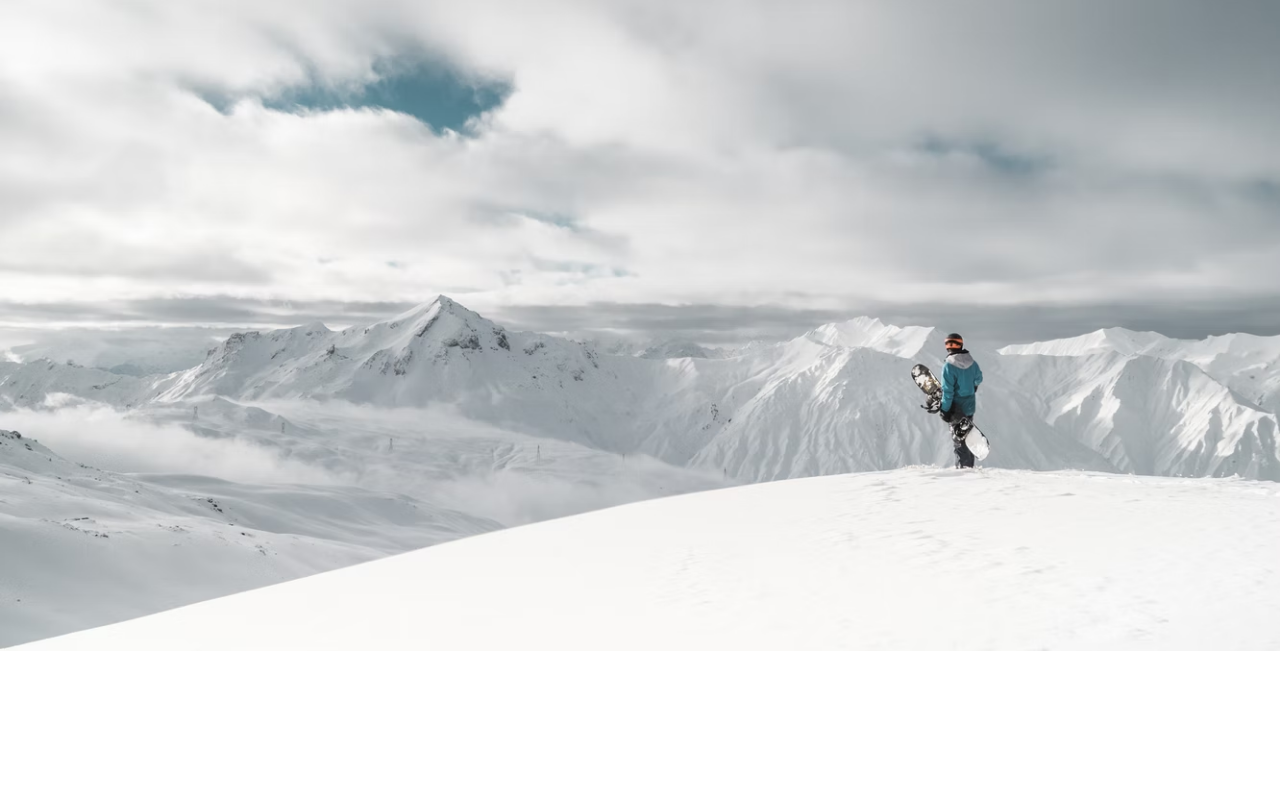
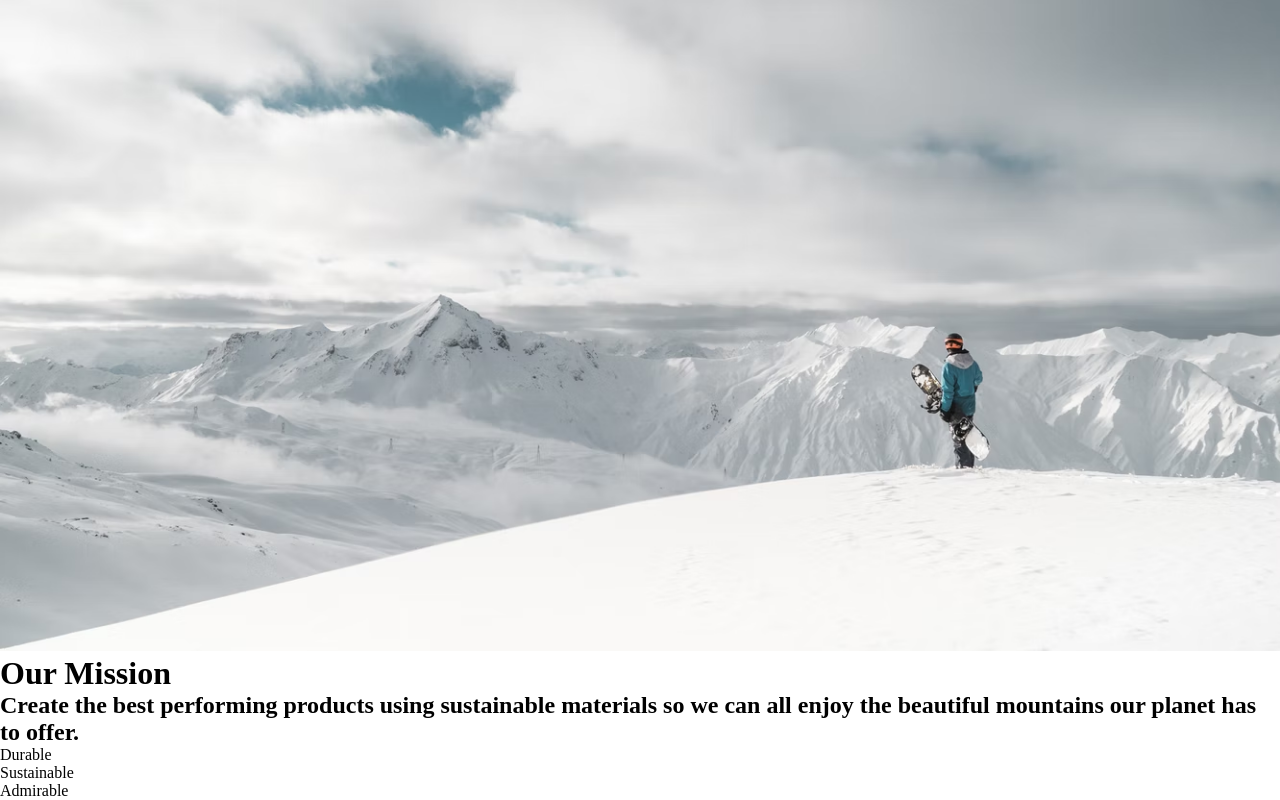
Before and after one commit to traneric89/one-stop-shop, a React (Create React App) app: page / in a window 1280 px wide. Shown: the part 168-968 px from the top of the page. Before the commit the page ends 823 px from the top, so only its background shows below. Built offline with nearby package versions, Linux system fonts and the light colour scheme.

Commit message:
Added mission statement

```diff
--- a/src/App.js
+++ b/src/App.js
@@ -1,10 +1,12 @@
 import React from "react";
 import Homepage from "./components/Homepage";
+import Mission from "./components/Mission";
 
 const App = () => {
   return (
     <div>
       <Homepage />
+      <Mission />
     </div>
   );
 };
--- /dev/null
+++ b/src/components/Mission.js
@@ -0,0 +1,20 @@
+import React from "react";
+
+const Mission = () => {
+  return (
+    <div>
+      <h1>Our Mission</h1>
+      <h2>
+        Create the best performing products using sustainable materials so we
+        can all enjoy the beautiful mountains our planet has to offer.
+      </h2>
+      <div className="missions">
+        <div className="mission">Durable</div>
+        <div className="mission">Sustainable</div>
+        <div className="mission">Admirable</div>
+      </div>
+    </div>
+  );
+};
+
+export default Mission;
--- a/src/index.css
+++ b/src/index.css
@@ -16,6 +16,7 @@
   margin: auto;
   padding: 30px 40px 30px 40px;
   font-family: "Inter", sans-serif;
+  letter-spacing: 2px;
 }
 
 .navbar-info {
```
